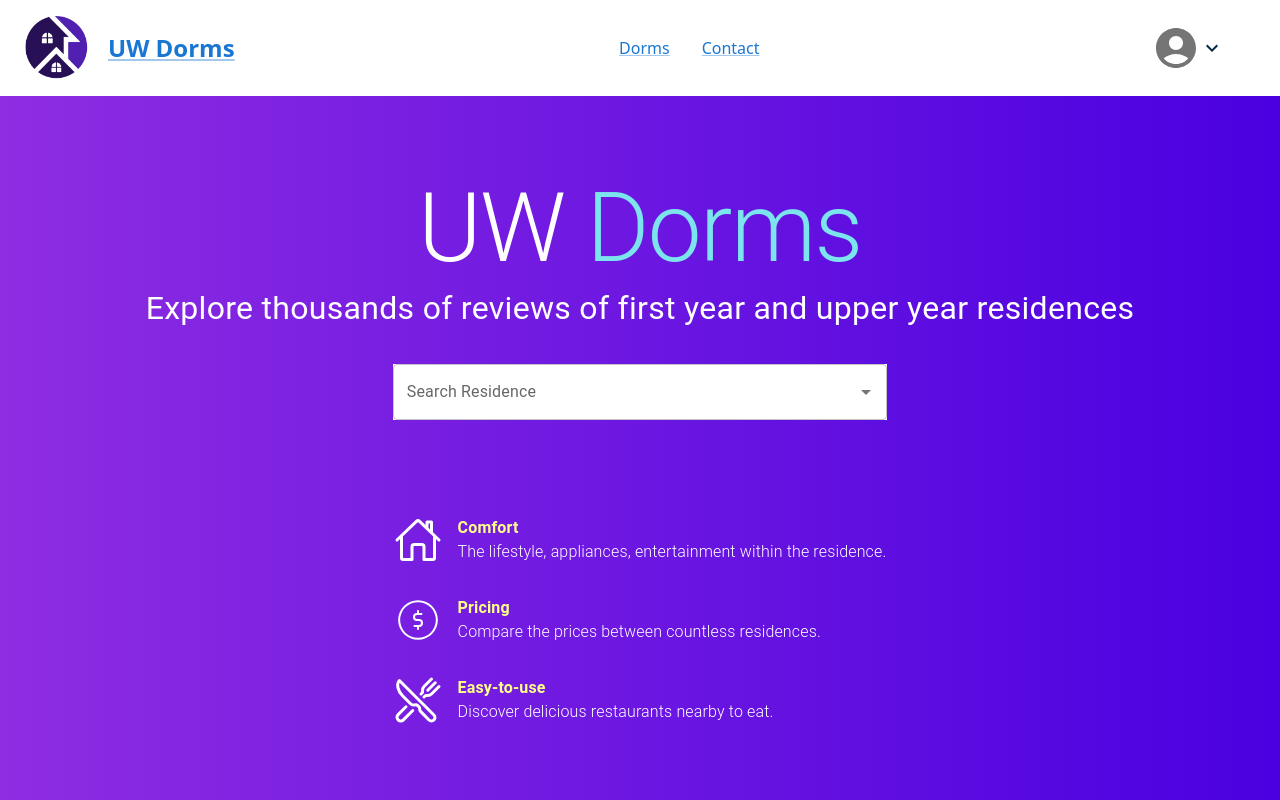
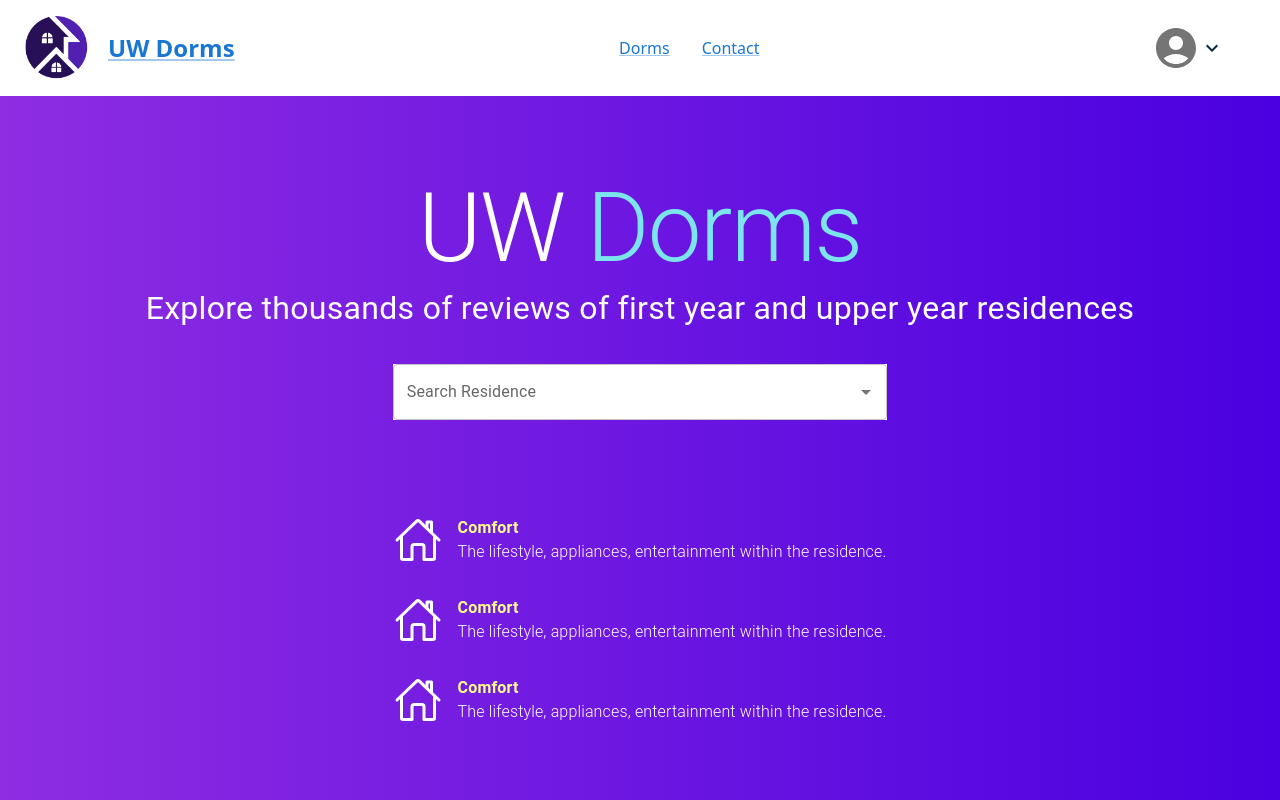
Before and after one commit to LGeoff31/uwdorm, a Next.js app: page / in a window 1280 px wide. Built offline with nearby package versions, Linux system fonts and the light colour scheme; no server answers.

Commit message:
login done

```diff
--- a/package.json
+++ b/package.json
@@ -13,12 +13,12 @@
     "@emotion/styled": "^11.11.5",
     "@mui/icons-material": "^5.15.15",
     "@mui/material": "^5.15.15",
-    "firebase": "^10.11.1",
     "next": "14.2.3",
     "react": "^18",
     "react-dom": "^18",
-    "react-firebase-hooks": "^5.1.1",
-    "react-icons": "^5.1.0"
+    "react-icons": "^5.1.0",
+    "firebase": "^10.7.1",
+    "react-firebase-hooks": "^5.1.1"
   },
   "devDependencies": {
     "@types/node": "^20",
--- a/pages/components/Homepage.tsx
+++ b/pages/components/Homepage.tsx
@@ -11,7 +11,7 @@ import {
 import { IoHomeOutline } from "react-icons/io5";
 import { CiDollar } from "react-icons/ci";
 import { IoRestaurantOutline } from "react-icons/io5";
-import Features from "../subcomponents/Features";
+// import Features from "../subcomponents/Features";
 
 const Homepage = () => {
   const residences = [
@@ -81,17 +81,38 @@ const Homepage = () => {
           />
         </Stack>
 
-        <Stack
-          direction="column" // Change to column to stack features vertically
-        >
-          {featuresData.map((feature, index) => (
-            <Features
-              key={index}
-              Icon={feature.Icon}
-              title={feature.title}
-              description={feature.description}
-            />
-          ))}
+        <Stack direction="row" gap="1rem" marginTop="2rem">
+          <IoHomeOutline style={{ fontSize: "3rem", color: "white" }} />
+          <Stack>
+            <Typography fontWeight="bold" color="#ffff87">
+              {"Comfort"}
+            </Typography>
+            <Typography fontWeight="300" color="white">
+              The lifestyle, appliances, entertainment within the residence.
+            </Typography>
+          </Stack>
+        </Stack>
+        <Stack direction="row" gap="1rem" marginTop="2rem">
+          <IoHomeOutline style={{ fontSize: "3rem", color: "white" }} />
+          <Stack>
+            <Typography fontWeight="bold" color="#ffff87">
+              {"Comfort"}
+            </Typography>
+            <Typography fontWeight="300" color="white">
+              The lifestyle, appliances, entertainment within the residence.
+            </Typography>
+          </Stack>
+        </Stack>
+        <Stack direction="row" gap="1rem" marginTop="2rem">
+          <IoHomeOutline style={{ fontSize: "3rem", color: "white" }} />
+          <Stack>
+            <Typography fontWeight="bold" color="#ffff87">
+              {"Comfort"}
+            </Typography>
+            <Typography fontWeight="300" color="white">
+              The lifestyle, appliances, entertainment within the residence.
+            </Typography>
+          </Stack>
         </Stack>
       </Grid>
     </>
--- a/pages/subcomponents/Features.tsx
+++ /dev/null
@@ -1,26 +0,0 @@
-import React from "react";
-import { Grid, Stack, Typography, Box } from "@mui/material";
-
-const Features = ({
-  Icon,
-  title,
-  description,
-}: {
-  Icon: React.ElementType;
-  title: string;
-  description: string;
-}) => (
-  <Stack direction="row" gap="1rem" marginTop="2rem">
-    <Icon style={{ fontSize: "3rem", color: "white" }} />
-    <Stack>
-      <Typography fontWeight="bold" color="#ffff87">
-        {title}
-      </Typography>
-      <Typography fontWeight="300" color="white">
-        {description}
-      </Typography>
-    </Stack>
-  </Stack>
-);
-
-export default Features;
```
Also changed, not shown: 1 other file (tests, documents, lock files or other folders).
